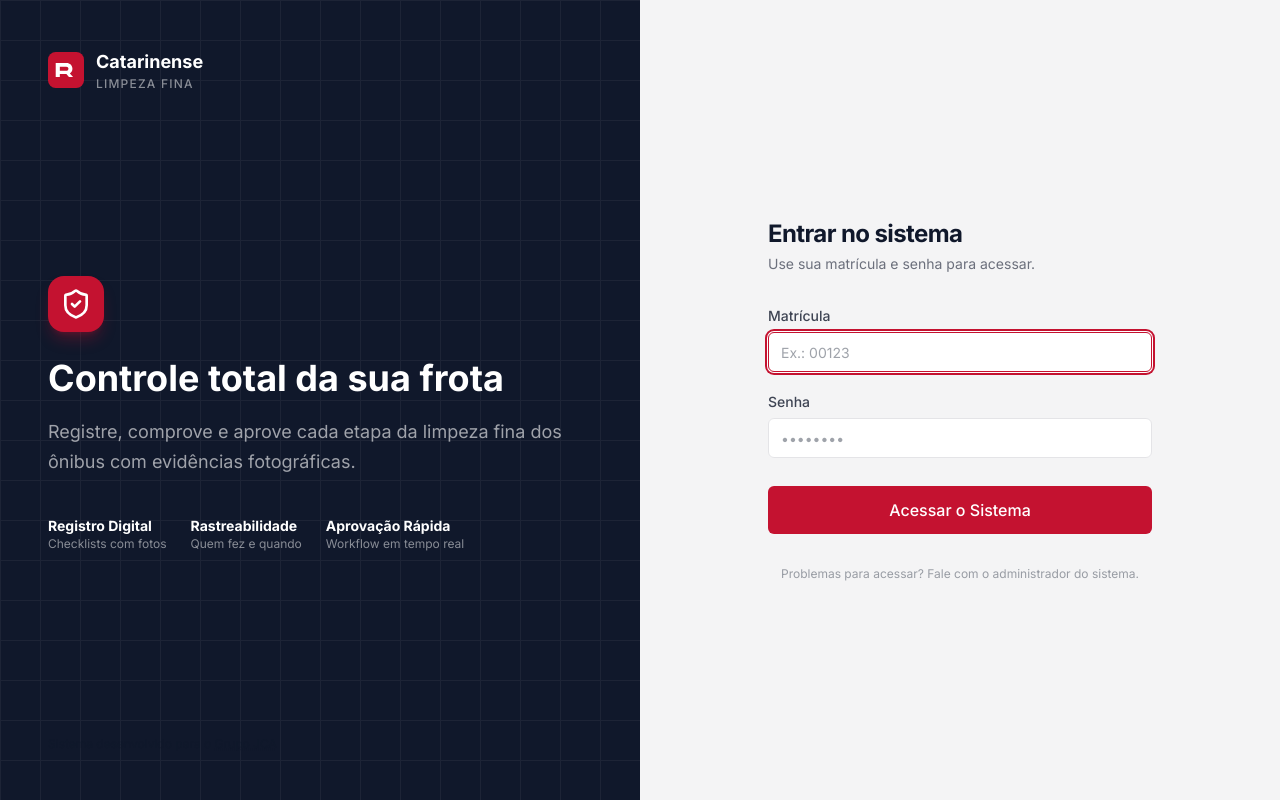
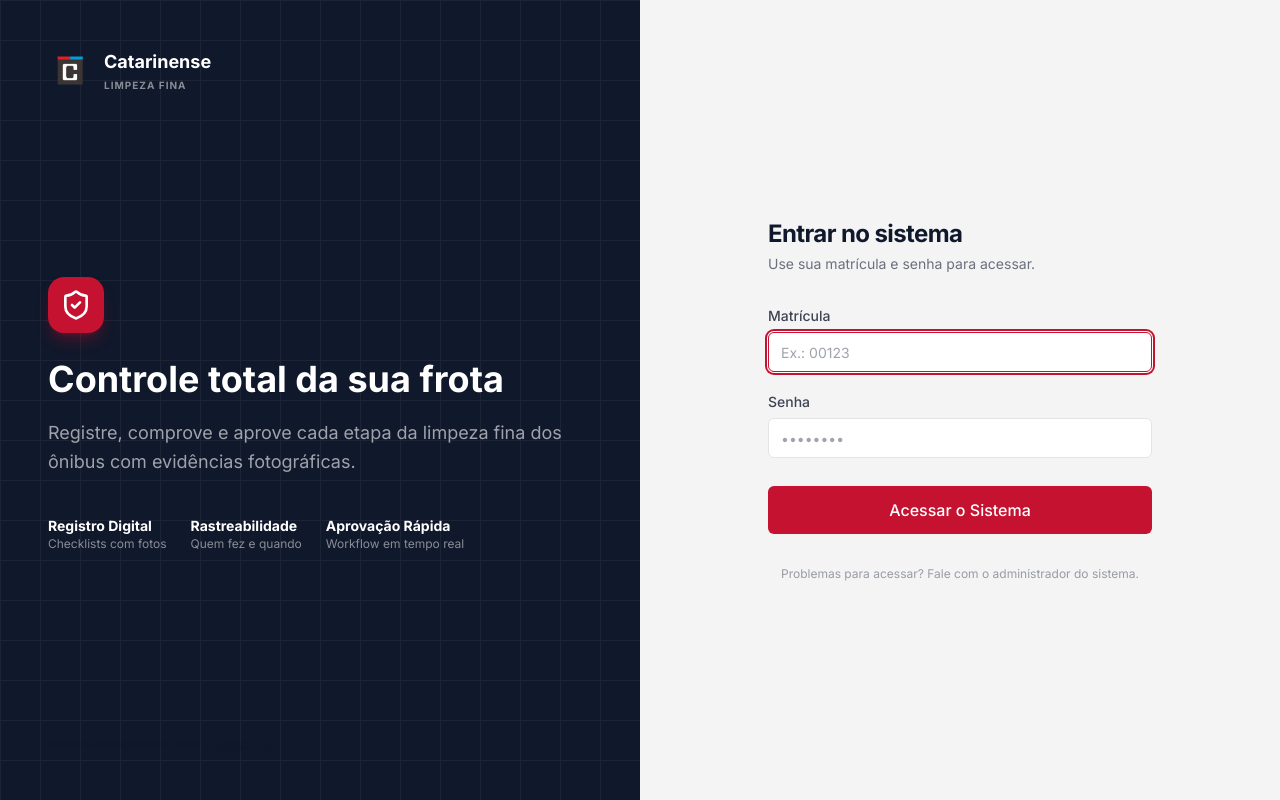
Before and after one commit to HenriquePedrosoTech/Projeto-Catarinense-LimpezaFina, a Next.js app in the folder frontend/: page /login in a window 1280 px wide. Built offline with nearby package versions, Linux system fonts and the light colour scheme; no server answers.

Commit message:
fix: Update login page logo

```diff
--- a/frontend/src/app/login/page.tsx
+++ b/frontend/src/app/login/page.tsx
@@ -2,6 +2,7 @@
 
 import { useState, type FormEvent } from "react";
 import { useRouter } from "next/navigation";
+import Image from "next/image";
 import { useAuth } from "@/lib/auth";
 import { ApiError } from "@/lib/api";
 import { Logo, LogoJCA } from "@/components/Logo";
@@ -49,16 +50,17 @@ export default function LoginPage() {
         {/* Logo no topo */}
         <div className="relative">
           <div className="flex items-center gap-3">
-            <svg width="36" height="36" viewBox="0 0 28 28" fill="none" aria-hidden="true">
-              <rect width="28" height="28" rx="6" fill="#C41230" />
-              <path
-                d="M6 19.5V8.5H14.5C17 8.5 19 10.3 19 13C19 14.6 18.2 15.9 17 16.7L19.5 19.5H16.3L14.3 17.2H9.2V19.5H6ZM9.2 14.6H14.2C15.2 14.6 15.9 13.9 15.9 13C15.9 12.1 15.2 11.4 14.2 11.4H9.2V14.6Z"
-                fill="white"
-              />
-            </svg>
+            <Image
+              src="/logo.png"
+              alt="Logo Catarinense"
+              width={44}
+              height={44}
+              className="rounded object-contain shrink-0"
+              priority
+            />
             <div>
               <p className="text-lg font-bold text-white">Catarinense</p>
-              <p className="text-xs font-medium text-white/50 tracking-widest uppercase">Limpeza Fina</p>
+              <p className="text-[10px] font-bold text-white/50 tracking-widest uppercase mt-0.5">Limpeza Fina</p>
             </div>
           </div>
         </div>
```
